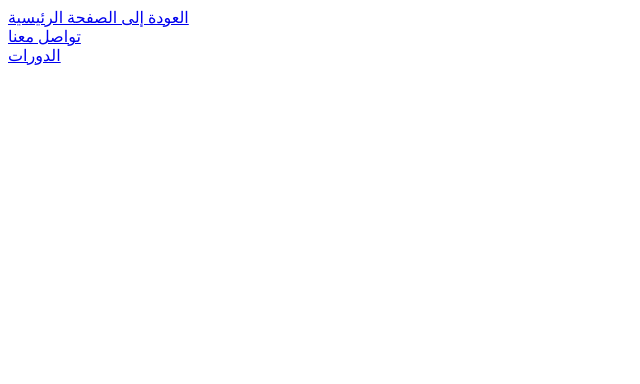
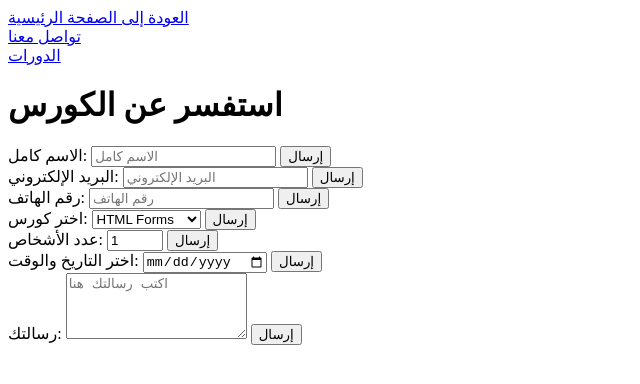
Before and after one commit to Mothana-alziq/coderz-institute, a plain HTML site: page assignmet-3/pages/enquires.html in a window 1280 px wide. Shown: the whole page, without its empty margins (0-640 px from the left). Drawn offline with Linux system fonts and the light colour scheme.

Commit message:
session-5 assignmet-3

```diff
--- a/assignmet-3/pages/enquires.html
+++ b/assignmet-3/pages/enquires.html
@@ -10,5 +10,90 @@
         <br> <a href="../contact.html">تواصل معنا</a>
         <br>  <a href="../courses.html">الدورات</a>
     </nav>
+
+<form >
+
+    <h1>استفسر عن الكورس</h1>
+    <label for="full-name">الاسم كامل:</label>
+    <input type="text" name="full-name"  id="full-name" placeholder="الاسم كامل" autocomplete="name" >
+    <button type="submit">إرسال</button>
+<br>
+    <label for="email">البريد الإلكتروني:</label>
+    <input type="email" name="email" id="email" placeholder="البريد الإلكتروني" autocomplete="email">
+     <button type="submit">إرسال</button>
+<br>
+    <label for="phone">رقم الهاتف:</label>
+    <input type="tel" name="phone" id="phone" placeholder="رقم الهاتف" autocomplete="tel">
+     <button type="submit">إرسال</button>
+    <br>
+    <label for="course_selection">اختر كورس:</label>
+    <select name="course_selection" id="course_selection">
+        <option value="forms"> HTML Forms</option>
+        <option value="content"> HTML Content</option>
+    </select>
+     <button type="submit">إرسال</button>
+<br>
+<label for="number_of_people">عدد الأشخاص:</label>
+<input type="number" min="1" max="10" value="1" name="number_of_people" id="number_of_people" placeholder="عدد الأشخاص">
+ <button type="submit">إرسال</button>
+<br>
+<label for="date">اختر التاريخ والوقت:</label>
+<input type="date" id="date" name="date" >
+ <button type="submit">إرسال</button>
+<br>
+    <label for="message">رسالتك:</label>
+    <textarea name="message" id="message" rows="4" placeholder="اكتب رسالتك هنا"></textarea>
+     <button type="submit">إرسال</button>
+
+
+
+
+
+
+
+
+
+
+
+
+
+
+
+
+
+
+
+</form>
+
+
+
+
+
+
+
+
+
+
+
+
+
+
+
+
+
+
+
+
+
+
+
+
+
+
+
+
+
+
 </body>
+
 </html>
```
Also changed, not shown: assignmet-3/answers.txt.
